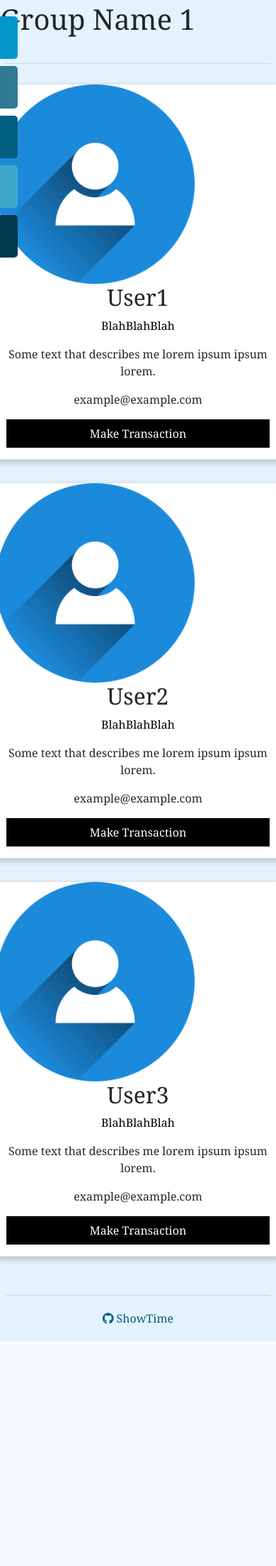
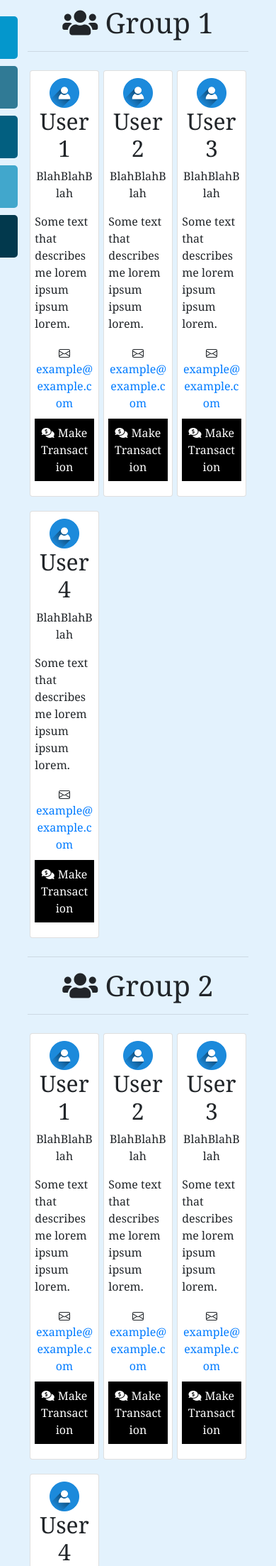
Before and after one commit to CSCI201-ShowTime/front-end, a PHP site: page /groups.html in a window 390 px wide. Shown: the part 57-2264 px from the top of the page at 71% size. Before the commit the page ends 1947 px from the top, so only its background shows below. Run offline with PHP 8.4, Linux system fonts and the light colour scheme.

Commit message:
rewrite groups.html

```diff
--- a/create_diary.html
+++ b/create_diary.html
@@ -5,7 +5,7 @@
 	<meta charset="utf-8">
     <meta name="viewport" content="width=device-width, initial-scale=1, shrink-to-fit=no">
     <link rel="icon" type="image/png" href="images/favicons/diary.ico">
-		<link rel="stylesheet" href="https://use.fontawesome.com/releases/v5.7.0/css/all.css" integrity="sha384-lZN37f5QGtY3VHgisS14W3ExzMWZxybE1SJSEsQp9S+oqd12jhcu+A56Ebc1zFSJ" crossorigin="anonymous">
+    <link rel="stylesheet" href="https://use.fontawesome.com/releases/v5.7.0/css/all.css" integrity="sha384-lZN37f5QGtY3VHgisS14W3ExzMWZxybE1SJSEsQp9S+oqd12jhcu+A56Ebc1zFSJ" crossorigin="anonymous">
 	<link rel="stylesheet" href="https://cdn.jsdelivr.net/npm/bootstrap@4.5.3/dist/css/bootstrap.min.css" integrity="sha384-TX8t27EcRE3e/ihU7zmQxVncDAy5uIKz4rEkgIXeMed4M0jlfIDPvg6uqKI2xXr2" crossorigin="anonymous">
 	<link rel="stylesheet" type="text/css" href="css/style.css">
 	<link rel="stylesheet" type="text/css" href="css/create_diary.css">
--- a/css/groups.css
+++ b/css/groups.css
@@ -1,46 +1,4 @@
-
-
-/* Three columns side by side */
-.column {
-  float: left;
-  width: 33.3%;
-  margin-bottom: 16px;
-  padding: 8px 8px;
-  z-index:-10:
-}
-
-/* Display the columns below each other instead of side by side on small screens */
-@media screen and (max-width: 650px) {
-  .column {
-    width: 100%;
-    display: block;
-  }
-}
-
-/* Add some shadows to create a card effect */
-.card {
-  box-shadow: 0 4px 8px 0 rgba(0, 0, 0, 0.2);
-  /*background:linear-gradient(35deg, #CCFFFF,#FFCCCC);*/
-  background: white;
-  text-align: center;
-
-}
-
-/* Some left and right padding inside the container */
-.container{
-  /*padding: 0 16px;*/
-}
-
-/* Clear floats */
-.container::after, .row::after {
-  content: "";
-  clear: both;
-  display: table;
-}
-
-.title {
-  color: black;
-}
+/* CSS style for groups.html*/
 
 .button {
     border: none;
@@ -52,8 +10,41 @@
     text-align: center;
     cursor: pointer;
     width: 100%;
+    margin-top: 10px;
 }
 
 .button:hover {
     background-color: #555;
+    color: white;
+    text-decoration: none;
 }
+
+
+
+.wrapper {
+    width: 80%;
+    margin: auto;
+}
+
+
+.user {
+    width: 31.33%;
+    padding-top: 10px;
+    padding-left: 2%;
+    padding-right: 2%;
+    padding-bottom: 5px;
+    box-sizing: border-box;
+    margin-left: 1%;
+    margin-right: 1%;
+    margin-bottom: 10px;
+    margin-top: 10px;
+}
+
+.user img {
+    width: 50%;
+    margin: auto;
+}
+
+.group {
+    margin-bottom: 15px;
+}
--- a/groups.html
+++ b/groups.html
@@ -1,19 +1,16 @@
 <!DOCTYPE html>
-<html lang="en">
+<html>
 <head>
     <title>Group Page</title>
     <meta charset="utf-8">
-  <link rel="stylesheet" href="https://fonts.googleapis.com/css?family=Bitter">
     <meta name="viewport" content="width=device-width, initial-scale=1, shrink-to-fit=no">
-    <link rel="icon" type="image/png" href="images/favicons/reminder.ico">
+    <link rel="icon" type="image/png" href="images/favicons/group.ico">
+    <link rel="stylesheet" href="https://use.fontawesome.com/releases/v5.7.0/css/all.css" integrity="sha384-lZN37f5QGtY3VHgisS14W3ExzMWZxybE1SJSEsQp9S+oqd12jhcu+A56Ebc1zFSJ" crossorigin="anonymous">
     <link rel="stylesheet" href="https://cdn.jsdelivr.net/npm/bootstrap@4.5.3/dist/css/bootstrap.min.css" integrity="sha384-TX8t27EcRE3e/ihU7zmQxVncDAy5uIKz4rEkgIXeMed4M0jlfIDPvg6uqKI2xXr2" crossorigin="anonymous">
-  <link rel="stylesheet" href="https://use.fontawesome.com/releases/v5.7.0/css/all.css" integrity="sha384-lZN37f5QGtY3VHgisS14W3ExzMWZxybE1SJSEsQp9S+oqd12jhcu+A56Ebc1zFSJ" crossorigin="anonymous">
     <link rel="stylesheet" type="text/css" href="css/style.css">
     <link rel="stylesheet" type="text/css" href="css/groups.css">
 </head>
 <body>
-  <!--This is the nagivation bar-->
-  <div class="container-fluid">
     <nav class="navbar navbar-light fixed-top" style="background-color: #025f80;">
         <a class="navbar-brand d-flex justify-content-center" href="timeline.php" style="font-family: GrenzeGotisch; padding: 0; font-size:27px; color: #c3d6e7;">
             <img src="images/timeline.png" width="40" height="40" class="d-inline-block align-top" alt="" loading="lazy" style="margin-right: 15px;">
@@ -39,8 +36,7 @@
             </div>
         </div>
     </nav>
-  </div>
-  <!--Above is the nagivation bar-->
+    <div style="height: 65px;"></div>
     <!--floating hoverable side navigation bar-->
     <div id="mySidenav" class="sidenav">
         <a href="timeline.html" id="first">Timeline</a>
@@ -49,71 +45,145 @@
         <a href="create_reminder.html" id="fourth">+Reminder</a>
         <a href="create_transaction.html" id="fifth">+Transaction</a>
     </div>
-    <div style="height: 60px;"></div>
-  <!--Groups Heading-->
-  <div class="container">
+    <div class="wrapper">
+        <div class="group">
+            <h1 class="text-center"><i class="fas fa-users"></i>  Group 1</h2>
+            <hr>
+            <div class="users-wrapper d-flex justify-content-start flex-wrap">
+                <div class="card user text-center">
+                    <img src="images/account.png" alt="User1">
+                    <h2>User1</h2>
+                    <p class="title">BlahBlahBlah</p>
+                    <p class="text-left">Some text that describes me lorem ipsum ipsum lorem.</p>
+                    <p>
+                        <svg width="1em" height="1em" viewBox="0 0 16 16" class="bi bi-envelope" fill="currentColor" xmlns="http://www.w3.org/2000/svg">
+                            <path fill-rule="evenodd" d="M0 4a2 2 0 0 1 2-2h12a2 2 0 0 1 2 2v8a2 2 0 0 1-2 2H2a2 2 0 0 1-2-2V4zm2-1a1 1 0 0 0-1 1v.217l7 4.2 7-4.2V4a1 1 0 0 0-1-1H2zm13 2.383l-4.758 2.855L15 11.114v-5.73zm-.034 6.878L9.271 8.82 8 9.583 6.728 8.82l-5.694 3.44A1 1 0 0 0 2 13h12a1 1 0 0 0 .966-.739zM1 11.114l4.758-2.876L1 5.383v5.73z"/>
+                        </svg>
+                        <a href="mailto: example@example.com">example@example.com</a>
+                        <a type="button" class="button"><i class="fas fa-comments-dollar" style="margin-right: 5px;"></i>Make Transaction</a>
+                    </p>
+                </div>
+
+                <div class="card user text-center">
+                    <img src="images/account.png" alt="User1">
+                    <h2>User2</h2>
+                    <p class="title">BlahBlahBlah</p>
+                    <p class="text-left">Some text that describes me lorem ipsum ipsum lorem.</p>
+                    <p>
+                        <svg width="1em" height="1em" viewBox="0 0 16 16" class="bi bi-envelope" fill="currentColor" xmlns="http://www.w3.org/2000/svg">
+                            <path fill-rule="evenodd" d="M0 4a2 2 0 0 1 2-2h12a2 2 0 0 1 2 2v8a2 2 0 0 1-2 2H2a2 2 0 0 1-2-2V4zm2-1a1 1 0 0 0-1 1v.217l7 4.2 7-4.2V4a1 1 0 0 0-1-1H2zm13 2.383l-4.758 2.855L15 11.114v-5.73zm-.034 6.878L9.271 8.82 8 9.583 6.728 8.82l-5.694 3.44A1 1 0 0 0 2 13h12a1 1 0 0 0 .966-.739zM1 11.114l4.758-2.876L1 5.383v5.73z"/>
+                        </svg>
+                        <a href="mailto: example@example.com">example@example.com</a>
+                        <a type="button" class="button"><i class="fas fa-comments-dollar" style="margin-right: 5px;"></i>Make Transaction</a>
+                    </p>
+                </div>
+
+                <div class="card user text-center">
+                    <img src="images/account.png" alt="User1">
+                    <h2>User3</h2>
+                    <p class="title">BlahBlahBlah</p>
+                    <p class="text-left">Some text that describes me lorem ipsum ipsum lorem.</p>
+                    <p>
+                        <svg width="1em" height="1em" viewBox="0 0 16 16" class="bi bi-envelope" fill="currentColor" xmlns="http://www.w3.org/2000/svg">
+                            <path fill-rule="evenodd" d="M0 4a2 2 0 0 1 2-2h12a2 2 0 0 1 2 2v8a2 2 0 0 1-2 2H2a2 2 0 0 1-2-2V4zm2-1a1 1 0 0 0-1 1v.217l7 4.2 7-4.2V4a1 1 0 0 0-1-1H2zm13 2.383l-4.758 2.855L15 11.114v-5.73zm-.034 6.878L9.271 8.82 8 9.583 6.728 8.82l-5.694 3.44A1 1 0 0 0 2 13h12a1 1 0 0 0 .966-.739zM1 11.114l4.758-2.876L1 5.383v5.73z"/>
+                        </svg>
+                        <a href="mailto: example@example.com">example@example.com</a>
+                        <a type="button" class="button"><i class="fas fa-comments-dollar" style="margin-right: 5px;"></i>Make Transaction</a>
+                    </p>
+                </div>
+
+                <div class="card user text-center">
+                    <img src="images/account.png" alt="User1">
+                    <h2>User4</h2>
+                    <p class="title">BlahBlahBlah</p>
+                    <p class="text-left">Some text that describes me lorem ipsum ipsum lorem.</p>
+                    <p>
+                        <svg width="1em" height="1em" viewBox="0 0 16 16" class="bi bi-envelope" fill="currentColor" xmlns="http://www.w3.org/2000/svg">
+                            <path fill-rule="evenodd" d="M0 4a2 2 0 0 1 2-2h12a2 2 0 0 1 2 2v8a2 2 0 0 1-2 2H2a2 2 0 0 1-2-2V4zm2-1a1 1 0 0 0-1 1v.217l7 4.2 7-4.2V4a1 1 0 0 0-1-1H2zm13 2.383l-4.758 2.855L15 11.114v-5.73zm-.034 6.878L9.271 8.82 8 9.583 6.728 8.82l-5.694 3.44A1 1 0 0 0 2 13h12a1 1 0 0 0 .966-.739zM1 11.114l4.758-2.876L1 5.383v5.73z"/>
+                        </svg>
+                        <a href="mailto: example@example.com">example@example.com</a>
+                        <a type="button" class="button"><i class="fas fa-comments-dollar" style="margin-right: 5px;"></i>Make Transaction</a>
+                    </p>
+                </div>
+
+            </div>
+        </div>
+        <hr>
+
+        <div class="group">
+            <h1 class="text-center"><i class="fas fa-users"></i>  Group 2</h2>
+            <hr>
+            <div class="users-wrapper d-flex justify-content-start flex-wrap">
+                <div class="card user text-center">
+                    <img src="images/account.png" alt="User1">
+                    <h2>User1</h2>
+                    <p class="title">BlahBlahBlah</p>
+                    <p class="text-left">Some text that describes me lorem ipsum ipsum lorem.</p>
+                    <p>
+                        <svg width="1em" height="1em" viewBox="0 0 16 16" class="bi bi-envelope" fill="currentColor" xmlns="http://www.w3.org/2000/svg">
+                            <path fill-rule="evenodd" d="M0 4a2 2 0 0 1 2-2h12a2 2 0 0 1 2 2v8a2 2 0 0 1-2 2H2a2 2 0 0 1-2-2V4zm2-1a1 1 0 0 0-1 1v.217l7 4.2 7-4.2V4a1 1 0 0 0-1-1H2zm13 2.383l-4.758 2.855L15 11.114v-5.73zm-.034 6.878L9.271 8.82 8 9.583 6.728 8.82l-5.694 3.44A1 1 0 0 0 2 13h12a1 1 0 0 0 .966-.739zM1 11.114l4.758-2.876L1 5.383v5.73z"/>
+                        </svg>
+                        <a href="mailto: example@example.com">example@example.com</a>
+                        <a type="button" class="button"><i class="fas fa-comments-dollar" style="margin-right: 5px;"></i>Make Transaction</a>
+                    </p>
+                </div>
+
+                <div class="card user text-center">
+                    <img src="images/account.png" alt="User1">
+                    <h2>User2</h2>
+                    <p class="title">BlahBlahBlah</p>
+                    <p class="text-left">Some text that describes me lorem ipsum ipsum lorem.</p>
+                    <p>
+                        <svg width="1em" height="1em" viewBox="0 0 16 16" class="bi bi-envelope" fill="currentColor" xmlns="http://www.w3.org/2000/svg">
+                            <path fill-rule="evenodd" d="M0 4a2 2 0 0 1 2-2h12a2 2 0 0 1 2 2v8a2 2 0 0 1-2 2H2a2 2 0 0 1-2-2V4zm2-1a1 1 0 0 0-1 1v.217l7 4.2 7-4.2V4a1 1 0 0 0-1-1H2zm13 2.383l-4.758 2.855L15 11.114v-5.73zm-.034 6.878L9.271 8.82 8 9.583 6.728 8.82l-5.694 3.44A1 1 0 0 0 2 13h12a1 1 0 0 0 .966-.739zM1 11.114l4.758-2.876L1 5.383v5.73z"/>
+                        </svg>
+                        <a href="mailto: example@example.com">example@example.com</a>
+                        <a type="button" class="button"><i class="fas fa-comments-dollar" style="margin-right: 5px;"></i>Make Transaction</a>
+                    </p>
+                </div>
+
+                <div class="card user text-center">
+                    <img src="images/account.png" alt="User1">
+                    <h2>User3</h2>
+                    <p class="title">BlahBlahBlah</p>
+                    <p class="text-left">Some text that describes me lorem ipsum ipsum lorem.</p>
+                    <p>
+                        <svg width="1em" height="1em" viewBox="0 0 16 16" class="bi bi-envelope" fill="currentColor" xmlns="http://www.w3.org/2000/svg">
+                            <path fill-rule="evenodd" d="M0 4a2 2 0 0 1 2-2h12a2 2 0 0 1 2 2v8a2 2 0 0 1-2 2H2a2 2 0 0 1-2-2V4zm2-1a1 1 0 0 0-1 1v.217l7 4.2 7-4.2V4a1 1 0 0 0-1-1H2zm13 2.383l-4.758 2.855L15 11.114v-5.73zm-.034 6.878L9.271 8.82 8 9.583 6.728 8.82l-5.694 3.44A1 1 0 0 0 2 13h12a1 1 0 0 0 .966-.739zM1 11.114l4.758-2.876L1 5.383v5.73z"/>
+                        </svg>
+                        <a href="mailto: example@example.com">example@example.com</a>
+                        <a type="button" class="button"><i class="fas fa-comments-dollar" style="margin-right: 5px;"></i>Make Transaction</a>
+                    </p>
+                </div>
+
+                <div class="card user text-center">
+                    <img src="images/account.png" alt="User1">
+                    <h2>User4</h2>
+                    <p class="title">BlahBlahBlah</p>
+                    <p class="text-left">Some text that describes me lorem ipsum ipsum lorem.</p>
+                    <p>
+                        <svg width="1em" height="1em" viewBox="0 0 16 16" class="bi bi-envelope" fill="currentColor" xmlns="http://www.w3.org/2000/svg">
+                            <path fill-rule="evenodd" d="M0 4a2 2 0 0 1 2-2h12a2 2 0 0 1 2 2v8a2 2 0 0 1-2 2H2a2 2 0 0 1-2-2V4zm2-1a1 1 0 0 0-1 1v.217l7 4.2 7-4.2V4a1 1 0 0 0-1-1H2zm13 2.383l-4.758 2.855L15 11.114v-5.73zm-.034 6.878L9.271 8.82 8 9.583 6.728 8.82l-5.694 3.44A1 1 0 0 0 2 13h12a1 1 0 0 0 .966-.739zM1 11.114l4.758-2.876L1 5.383v5.73z"/>
+                        </svg>
+                        <a href="mailto: example@example.com">example@example.com</a>
+                        <a type="button" class="button"><i class="fas fa-comments-dollar" style="margin-right: 5px;"></i>Make Transaction</a>
+                    </p>
+                </div>
+
+            </div>
+        </div>
+        <hr>
+
+
+
 
     </div>
 
 
 
-
-  <div class="container">
-  <div class="row">
-    <h1>Group Name 1 </h1>
-    <div class="title text-cener">
-      <!-- <h1>Group Name 1 </h1> -->
-    </div>
-  </div>
-</div>
-<hr style="margin: 30px 2% 20px 2%;">
-<!--User Cards-->
-<div class="row">
-  <div class="column">
-    <div class="card">
-      <img src="images/account.png" class="cardImg" alt="User1" style="width:70%">
-      <div class="container">
-        <h2>User1</h2>
-        <p class="title">BlahBlahBlah</p>
-        <p>Some text that describes me lorem ipsum ipsum lorem.</p>
-        <p>example@example.com</p>
-        <p><button class="button">Make Transaction</button></p>
-      </div>
-    </div>
-  </div>
-
-  <div class="column">
-    <div class="card">
-      <img src="images/account.png" class="cardImg" alt="User2" style="width:70%">
-      <div class="container">
-        <h2>User2</h2>
-        <p class="title">BlahBlahBlah</p>
-        <p>Some text that describes me lorem ipsum ipsum lorem.</p>
-        <p>example@example.com</p>
-        <p><button class="button">Make Transaction</button></p>
-      </div>
-    </div>
-  </div>
-
-  <div class="column">
-    <div class="card">
-      <img src="images/account.png" class="cardImg" alt="User3" style="width:70%">
-      <div class="container">
-        <h2>User3</h2>
-        <p class="title">BlahBlahBlah</p>
-        <p>Some text that describes me lorem ipsum ipsum lorem.</p>
-        <p>example@example.com</p>
-        <p><button class="button">Make Transaction</button></p>
-      </div>
-    </div>
-  </div>
-
-</div>
-<hr style="margin: 30px 2% 20px 2%;">
-
-
     <script src="https://code.jquery.com/jquery-3.5.1.slim.min.js" integrity="sha384-DfXdz2htPH0lsSSs5nCTpuj/zy4C+OGpamoFVy38MVBnE+IbbVYUew+OrCXaRkfj" crossorigin="anonymous"></script>
     <script src="https://cdn.jsdelivr.net/npm/bootstrap@4.5.3/dist/js/bootstrap.bundle.min.js" integrity="sha384-ho+j7jyWK8fNQe+A12Hb8AhRq26LrZ/JpcUGGOn+Y7RsweNrtN/tE3MoK7ZeZDyx" crossorigin="anonymous"></script>
+
 </body>
 <footer>
   <div class="text-center">
```
Also changed, not shown: images/favicons/group.ico (added), 1 other file. Lines whose indentation alone changed are shown as unchanged.
